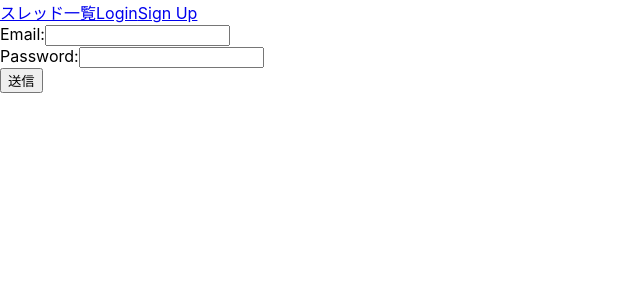
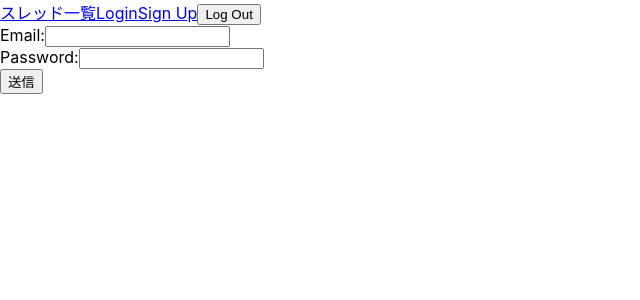
Before and after one commit to satouyuuki/react-yojigen-app, a React (Create React App) app in the folder yojigen-app/: page /login in a window 1280 px wide. Shown: the top 300 px of the page, without its empty margins (0-640 px from the left). Built offline with nearby package versions, Linux system fonts and the light colour scheme.

Commit message:
一時的にデプロイします

```diff
--- a/package.json
+++ b/package.json
@@ -15,6 +15,7 @@
     "nodemon": "^2.0.4"
   },
   "dependencies": {
+    "bcrypt": "^5.0.0",
     "cors": "^2.8.5",
     "dotenv": "^8.2.0",
     "express": "^4.17.1",
--- a/yojigen-app/src/components/Header.js
+++ b/yojigen-app/src/components/Header.js
@@ -1,16 +1,25 @@
 import React, { Component } from 'react';
-import { Link } from 'react-router-dom';
+import { withRouter, Link } from 'react-router-dom';
 
 class Header extends Component {
+  constructor(props) {
+    super(props);
+  }
+  handleLogout() {
+    localStorage.removeItem('token');
+    alert('ログアウトしました');
+    this.props.history.push('/login');
+  }
   render() {
     return (
       <div>
         <Link to="/">スレッド一覧</Link>
         <Link to="/login">Login</Link>
         <Link to="/signup">Sign Up</Link>
+        <button onClick={this.handleLogout.bind(this)}>Log Out</button>
       </div>
     )
   }
 }
 
-export default Header;
+export default withRouter(Header);
--- a/yojigen-app/src/components/Login.js
+++ b/yojigen-app/src/components/Login.js
@@ -24,6 +24,7 @@ class Login extends Component {
       this.state.email === '' ||
       this.state.password === ''
     ) return;
+    console.log(this.state);
     fetch('http://localhost:3000/login', {
       method: 'post',
       headers: {
```
Also changed, not shown: 2 other files (tests, documents, lock files or other folders).
